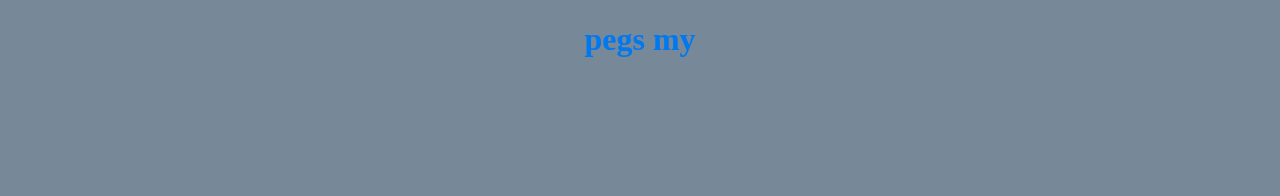
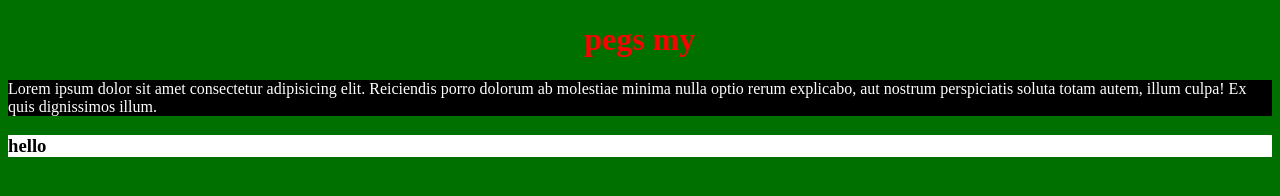
Before and after one commit to karimahmadi99/my-haste, a plain HTML site: page index.html in a window 1280 px wide. Drawn offline with Linux system fonts and the light colour scheme.

Commit message:
updete to haste

```diff
--- a/index.html
+++ b/index.html
@@ -5,9 +5,11 @@
     <meta name="viewport" content="width=device-width, initial-scale=1.0">
     <title>git 3</title>
 </head>
-<body bgcolor="lightslategrey">
+<body bgcolor="rgb(97, 97, 97)">
 
-    <center><h1 style="color: rgb(0, 120, 240);">pegs my</h1></center>
+    <center><h1 style="color: rgb(255, 0, 0);">pegs my</h1></center>
+    <p style="color: rgb(255, 255, 255); background-color: black;">Lorem ipsum dolor sit amet consectetur adipisicing elit. Reiciendis porro dolorum ab molestiae minima nulla optio rerum explicabo, aut nostrum perspiciatis soluta totam autem, illum culpa! Ex quis dignissimos illum.</p>
+    <h3 style="background-color: rgb(255, 255, 255);">hello</h3>
 
 
 </body>
```
